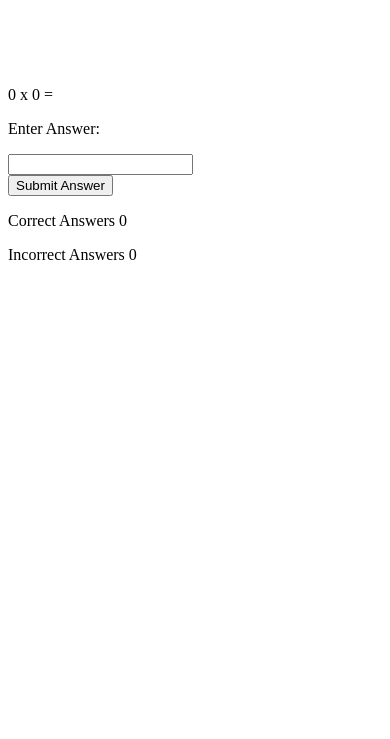
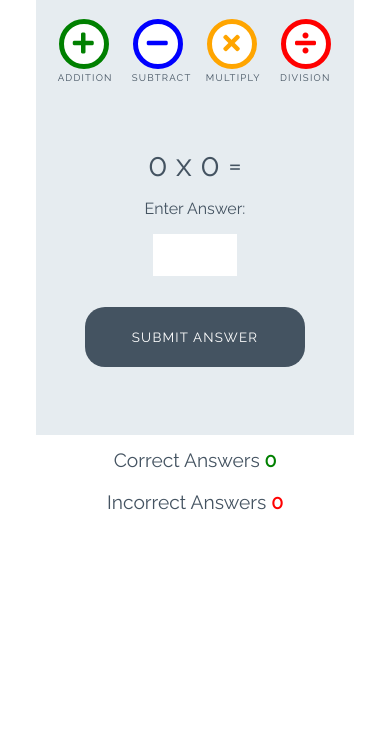
Before and after one commit to l-copeman/love-maths, a plain HTML site: page index.html in a window 390 px wide. Shown: the part 105-844 px from the top of the page. Drawn offline with Linux system fonts and the light colour scheme.

Commit message:
Add style to game

```diff
--- a/assets/css/style.css
+++ b/assets/css/style.css
@@ -0,0 +1,252 @@
+/* --------- Global style */
+
+body {
+    background-color: white;
+    font-family: "Raleway", sans-serif;
+    color: #445361;
+    text-align: center;
+}
+
+/* --------- Heading */
+
+.heading {
+    text-align: center;
+    font-size: 2.5rem;
+}
+
+.logo {
+    height: 40px;
+    padding-right: 5px;
+}
+
+/* --------- Game layout */
+
+.game-area {
+    background-color: #E6ECF0;
+    box-sizing: border-box;
+    width: 85%;
+    height: 65vh;
+    max-height: 450px;
+    max-width: 830px;
+    margin-left: auto;
+    margin-right: auto;
+    padding: 1%;
+}
+
+.question-area {
+    width: 50%;
+    font-size: 2rem;
+    margin: auto;
+    padding: 50px 0;
+}
+
+.question-area span {
+    padding: 0 15px;
+}
+
+.score-area {
+    margin: 5px auto;
+    width: 60%;
+    font-size: 1.2rem;
+}
+
+.controls-area {
+    width: 85%;
+    margin: 30px auto;
+}
+
+#score {
+    color: green;
+    font-weight: bold;
+}
+
+#incorrect {
+    color: red;
+    font-weight: bold;
+}
+
+.answer-message {
+    display: none;
+    font-size: 1rem;
+}
+
+#answer-box {
+    border: none;
+    color: #445361;
+    display: inline-block;
+    height: 40px;
+    width: 80px;
+    font-size: 1.2rem;
+}
+
+.scores {
+    display: inline-block;
+    padding: 25px;
+}
+
+/* --------- Buttons */
+
+.btn {
+    width: 220px;
+    height: 60px;
+    font-family: "Raleway", sans-serif;
+    text-transform: uppercase;
+    letter-spacing: 1.2px;
+    color: white;
+}
+
+.btn:focus {
+    outline: none;
+}
+
+.btn--big {
+    padding-top: 10px;
+    border-radius: 50%;
+    background-color: white;
+    border: 10px solid;
+    width: 100px;
+    height: 100px;
+    font-size: 3.2rem;
+    margin: 0 30px;
+    transition: all 0.5s;
+}
+
+.btn--big::after {
+    content: attr(data-type);
+    font-size: 1rem;
+    color:#445361;
+    position: relative;
+    left: -0.5em;
+}
+
+.btn--blue {
+    border-color: blue;
+    color: blue;
+}
+
+.btn--blue:active,
+.btn--blue:hover {
+    background-color: darkblue;
+    color: white;
+}
+
+.btn--orange {
+    border-color: orange;
+    color: orange;
+}
+
+.btn--orange:active,
+.btn--orange:hover {
+    background-color: darkorange;
+    color: white;
+}
+
+.btn--red {
+    border-color: red;
+    color: red;
+}
+
+.btn--red:active,
+.btn--red:hover {
+    background-color: darkred;
+    color: white;
+}
+
+.btn--green {
+    border-color: green;
+    color: green;
+}
+
+.btn--green:active,
+.btn--green:hover {
+    background-color: darkgreen;
+    color: white;
+}
+
+.btn--gray {
+    margin-top: 25px;
+    background-color: #445361;
+    border: 1px transparent;
+    border-radius: 20px;
+}
+
+.btn--gray:active,
+.btn--gray:hover {
+    background-color: #0d1013;
+}
+
+/* --------- Media queries */
+
+@media (max-width: 414px) {
+    .controls-area {
+        width: 100%;
+    }
+
+    .btn--big {
+        margin: 0 10px;
+        padding: 5px;
+        border: 5px solid;
+        width: 50px;
+        height: 50px;
+        font-size: 1.5rem;
+    }
+
+    .btn--big::after {
+        font-size: 0.6rem;
+        left: -0.7rem;
+    }
+
+    .question-area {
+        padding: 10% 0;
+        width: 100%;
+    }
+
+    .question-area span {
+        padding: 0;
+    }
+
+    .answer-message {
+        display: block;
+    }
+
+    #answer-box {
+        display: block;
+        margin: 0 auto;
+    }
+    .btn--gray {
+        margin-top: 0;
+    }
+
+    .score-area {
+        width: 100%;
+    }
+
+    .scores {
+        margin: 0.5em auto;
+        display: block;
+        padding: 5px;
+    }
+
+    .heading {
+        font-size: 2rem;
+    }
+}
+
+@media (max-width: 320px) {
+    .game-area {
+        height: 70vh;
+    }
+
+    .controls-area {
+        width: 75%;
+        margin: 10px auto;
+    }
+
+    .btn--big {
+        margin: 10px 10px;
+    }
+    .question-area {
+        padding: 10px 0;
+    }
+
+}
--- a/index.html
+++ b/index.html
@@ -4,33 +4,35 @@
 <head>
     <meta charset="UTF-8">
     <meta name="viewport" content="width=device-width, initial-scale=1.0">
-    <!--Font awesome and google fonts links-->
+
+    <!-- font awesome and google fonts -->
     <link rel="stylesheet" href="https://use.fontawesome.com/releases/v5.7.2/css/all.css"
         integrity="sha384-fnmOCqbTlWIlj8LyTjo7mOUStjsKC4pOpQbqyi7RrhN7udi9RwhKkMHpvLbHG9Sr" crossorigin="anonymous">
     <link href="https://fonts.googleapis.com/css?family=Raleway%7CRighteous" rel="stylesheet">
+
     <link rel="stylesheet" href="assets/css/style.css">
     <title>Document</title>
 </head>
 
 <body>
     <h1 class="heading">
-        <img class="logo" src="assets/images/logo.png" alt="logo">
+        <img class="logo" src="assets/images/logo.png" alt="logo"> Love Maths
     </h1>
 
     <div class="game-area">
-        <div class="control-area">
-            <div class="btn btn--big btn--green">
-                <i class="fas fas-plus"></i>
-            </div>
-            <div class="btn btn--big btn--blue">
-                <i class="fas fas-minus"></i>
-            </div>
-            <div class="btn btn--big btn--orange">
-                <i class="fas fas-times"></i>
-            </div>
-            <div class="btn btn--big btn--red">
-                <i class="fas fas-divide"></i>
-            </div>
+        <div class="controls-area">
+            <button data-type="addition" class="btn btn--big btn--green">
+                <i class="fas fa-plus"></i>
+            </button>
+            <button data-type="subtract" class="btn btn--big btn--blue">
+                <i class="fas fa-minus"></i>
+            </button>
+            <button data-type="multiply" class="btn btn--big btn--orange">
+                <i class="fas fa-times"></i>
+            </button>
+            <button data-type="division" class="btn btn--big btn--red">
+                <i class="fas fa-divide"></i>
+            </button>
         </div>
         <div class="question-area">
             <span id="operand1">0</span>
@@ -40,12 +42,14 @@
             <p class="answer-message">Enter Answer:</p>
             <input id="answer-box" type="number">
         </div>
-        <button class="btn btn--gray">Submit Answer</button>
+        <button data-type="submit" class="btn btn--gray">Submit Answer</button>
     </div>
+
     <div class="score-area">
         <p class="scores">Correct Answers <span id="score">0</span></p>
         <p class="scores">Incorrect Answers <span id="incorrect">0</span></p>
     </div>
+
     <script src="assets/js/script.js"></script>
 </body>
 
```
